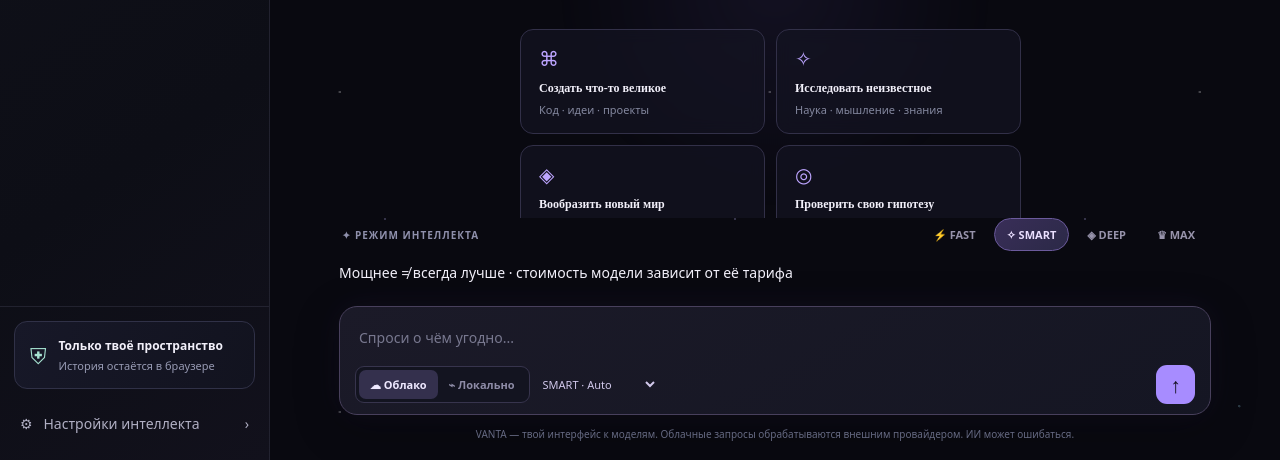
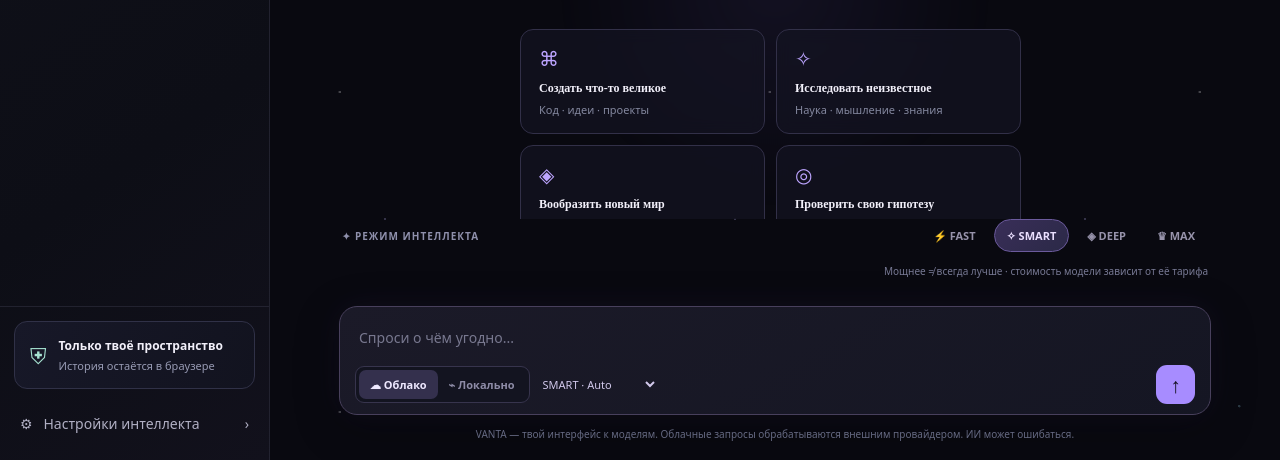
Before and after one commit to anime-void-app/anime-void-app.github.io, a plain HTML site: page vanta/index.html in a window 1280 px wide. Shown: the part 340-800 px from the top of the page. Drawn offline with Linux system fonts and the light colour scheme.

Commit message:
style(vanta): compact power mode cost hint

```diff
--- a/vanta/studio.css
+++ b/vanta/studio.css
@@ -102,3 +102,6 @@ body{background:#080911}
 @media(prefers-reduced-motion:reduce){.logo .mark:before,.orbit,.orbit.two,.orbit.three,.studio-progress:before{animation:none!important}}
 
 .studio-progress[hidden]{display:none!important}
+
+.power-status{text-align:right;font-size:10px;color:#777994;min-height:16px;padding:0 3px 4px}
+@media(max-width:680px){.power-status{display:none}}
```
